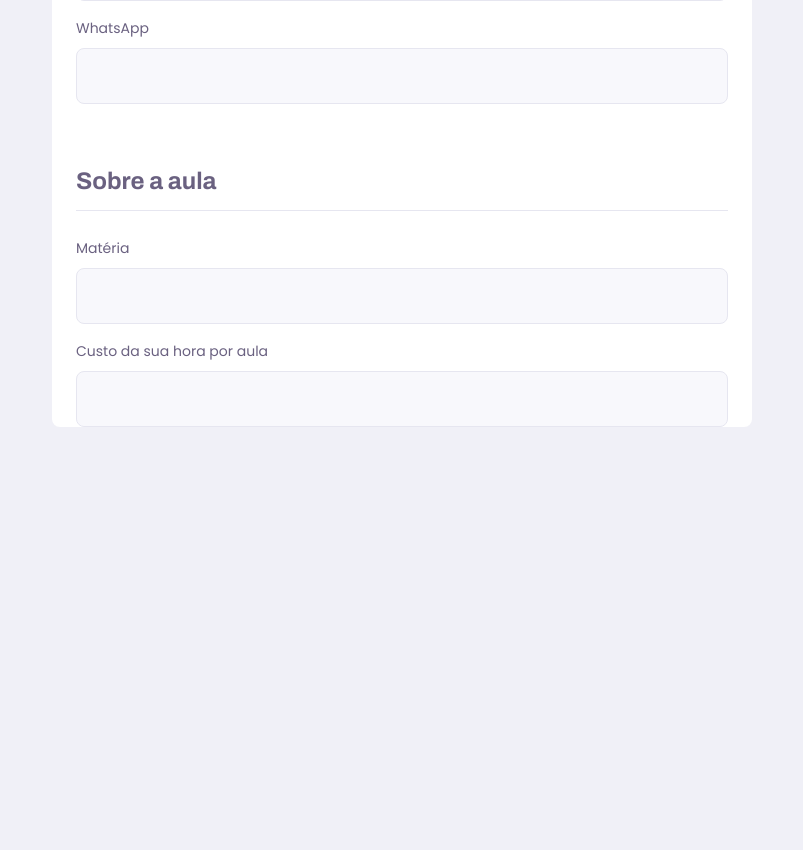
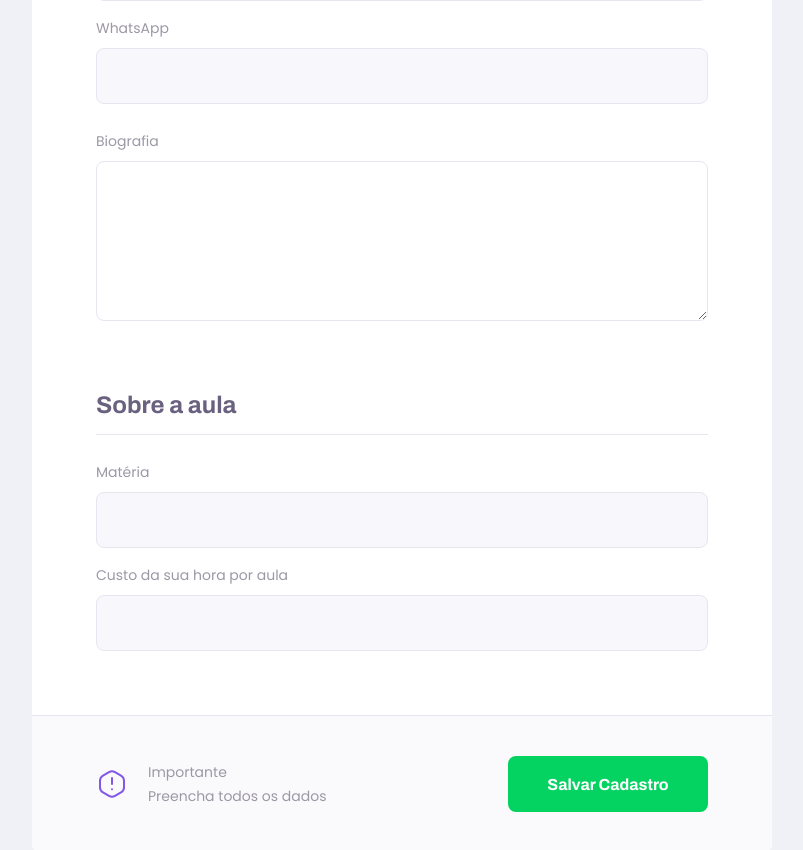
Before and after one commit to leoalcantara/next-level-week-2, a React (Create React App) app in the folder web/: page /give-class in a window 1280 px wide. Shown: the part 630-1480 px from the top of the page, without its empty margins (238-1041 px from the left). Before the commit the page ends 1057 px from the top, so only its background shows below. Built offline with nearby package versions, Linux system fonts and the light colour scheme.

Commit message:
created Textarea Component

```diff
--- /dev/null
+++ b/web/src/components/Textarea/index.tsx
@@ -0,0 +1,19 @@
+import React, { TextareaHTMLAttributes } from 'react';
+
+import './styles.css';
+
+interface TextareaProps extends TextareaHTMLAttributes<HTMLTextAreaElement> {
+    name: string;
+    label: string;
+}
+
+const Textarea: React.FC<TextareaProps> = ({name, label, ...rest  }) =>{
+    return (
+        <div className="textarea-block">
+            <label htmlFor={ name }>{ label }</label>
+            <textarea  id={ name } {...rest}/>
+        </div>
+    );
+}
+
+export default Textarea;
--- /dev/null
+++ b/web/src/components/Textarea/styles.css
@@ -0,0 +1,36 @@
+.textarea-block {
+    position: relative;
+}
+
+.textarea-block + .textarea-block{
+    margin-top: 1.4rem;
+}
+
+.textarea-block label {
+    font-size: 1.4rem;
+}
+
+.textarea-block textarea {
+    width: 100%;
+    height: 16rem;
+    min-height: 8rem;
+    margin-top: 0.8rem;
+    border-radius: 0.8rem;
+    background: var(--color-textarea-background);
+    border: 1px solid var(--color-line-in-white);
+    outline: 0;
+    resize: vertical;
+    padding: 1.2 1.6rem;
+    font: 1.6rem Archivo;
+}
+
+.textarea-block:focus-within::after {
+    width: calc(100% -3.2rem);
+    height: 2px;
+    content: '';
+    background: var(--color-primary-light);
+    position: absolute;
+    left: 1.6rem;
+    right: 1.6rem;
+    bottom: 7px;
+}
--- a/web/src/pages/TeacherForm/index.tsx
+++ b/web/src/pages/TeacherForm/index.tsx
@@ -2,7 +2,9 @@
 import PageHeader from '../../components/PageHeader';
 import Input from '../../components/Input';
 
+import warningIcon from '../../assets/images/icons/warning.svg';
 import './styles.css';
+import Textarea from '../../components/Textarea';
 
 
 const TeacherForm = () => {
@@ -18,6 +20,7 @@
                     <Input name="name" label="Nome Completo"/>
                     <Input name="avatar" label="Avatar"/>
                     <Input name="whatsapp" label="WhatsApp"/>
+                    <Textarea name="bio" label="Biografia"/>
                 </fieldset>
 
                 <fieldset>
@@ -25,6 +28,19 @@
                     <Input name="subject" label="Matéria"/>
                     <Input name="cost" label="Custo da sua hora por aula"/>
                 </fieldset>
+
+
+
+                <footer>
+                    <p>
+                        <img src={warningIcon} alt="Aviso Importante"/>
+                        Importante <br />
+                        Preencha todos os dados
+                    </p>
+                    <button type="button" >
+                        Salvar Cadastro
+                    </button>
+                </footer>
             </main>
         </div>
     );
--- a/web/src/pages/TeacherForm/styles.css
+++ b/web/src/pages/TeacherForm/styles.css
@@ -37,3 +37,82 @@
     padding-bottom: 1.6rem;
     border-bottom: 1px solid var(--color-line-in-white);
 }
+
+#page-teacher-form main fieldset .input-block + .textarea-block{
+    margin-top: 2.4rem;
+}
+
+#page-teacher-form main label {
+    color: var(--color-text-complement);
+}
+
+#page-teacher-form main footer {
+    padding: 4rem 2.4rem;
+    background: var(--color-box-footer);
+    border-top:1px solid var(--color-line-in-white);
+    margin-top: 6.4rem;
+}
+
+#page-teacher-form main footer p {
+    display: flex;
+    align-items: center;
+    justify-content: center;
+    font-size: 1.4rem;
+    line-height: 2.4rem;
+    color: var(--color-text-complement);
+}
+
+#page-teacher-form main footer p img {
+    margin-right: 2rem;
+}
+
+#page-teacher-form main footer button {
+    width: 100%;
+    height: 5.6rem;
+    background: var(--color-secundary);
+    color: var(--color-button-text);
+    border: 0;
+    border-radius: 0.8rem;
+    cursor: pointer;
+    font: 700 1.6rem Archivo;
+    display: flex;
+    align-items: center;
+    justify-content: center;
+    text-decoration: none;
+    transition: background-color 0.2s;
+    margin-top: 3.2rem;
+}
+
+#page-teacher-form main footer button:hover {
+    background: var(--color-secundary-dark);
+}
+
+@media (min-width: 700px){
+    #page-teacher-form{
+        max-width: 100vw;
+    }
+
+    #page-teacher-form .page-header .header-content {
+        margin-bottom: 0;
+    }
+
+    #page-teacher-form main fieldset {
+        padding: 0 6.4rem;
+    }
+
+    #page-teacher-form main footer{
+        padding: 4.0rem 6.4rem;
+        display: flex;
+        align-items: center;
+        justify-content: space-between;
+    }
+
+    #page-teacher-form main footer p {
+        justify-content: space-between;
+    }
+
+    #page-teacher-form main footer button {
+        width: 20rem;
+        margin-top: 0;
+    }
+}
```
